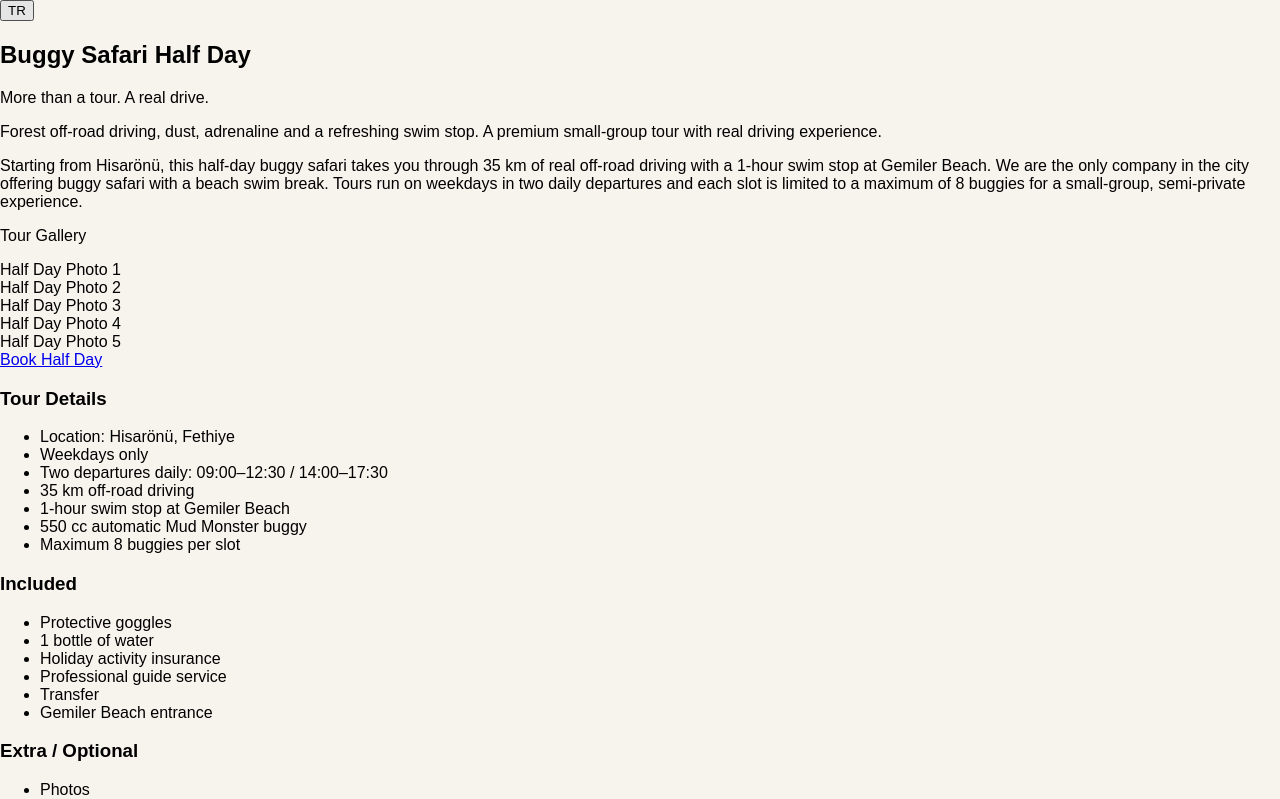
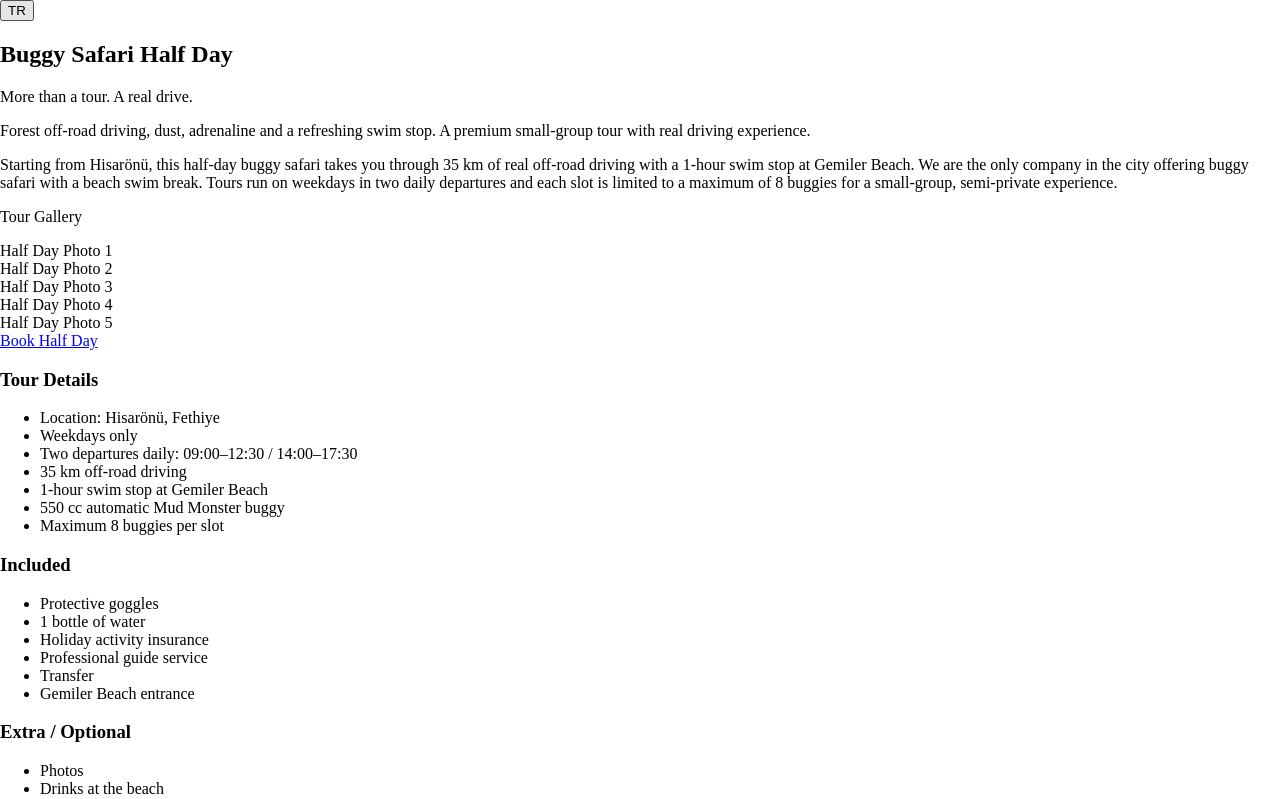
Before and after one commit to comendrive-a11y/comendrive-a11y, a Next.js app: page / in a window 1280 px wide. Shown: the top 799 px of the page. Built offline with nearby package versions, Linux system fonts and the light colour scheme.

Commit message:
Update layout.tsx

```diff
--- a/app/layout.tsx
+++ b/app/layout.tsx
@@ -1,9 +1,3 @@
-import type { Metadata } from "next";
-
-export const metadata: Metadata = {
-  title: "Come and Drive Travel Agency",
-  description: "Fethiye buggy safari, kids ATV and adventure tours.",
-};
 import "./globals.css";
 
 export default function RootLayout({
@@ -13,15 +7,7 @@ export default function RootLayout({
 }) {
   return (
     <html lang="en">
-      <body
-        style={{
-          margin: 0,
-          fontFamily: "Arial, sans-serif",
-          background: "#f7f4ee",
-        }}
-      >
-        {children}
-      </body>
+      <body>{children}</body>
     </html>
   );
 }
```
